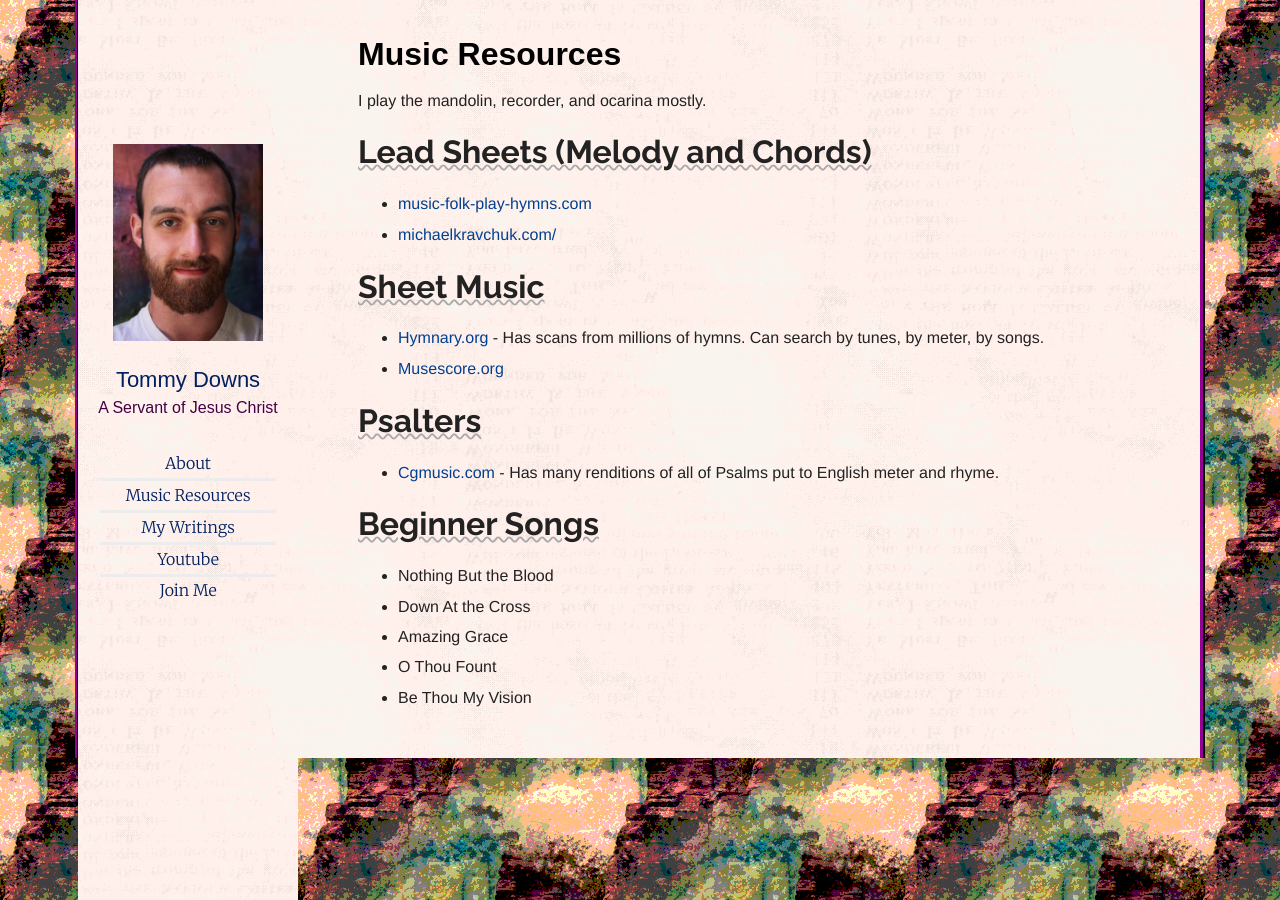
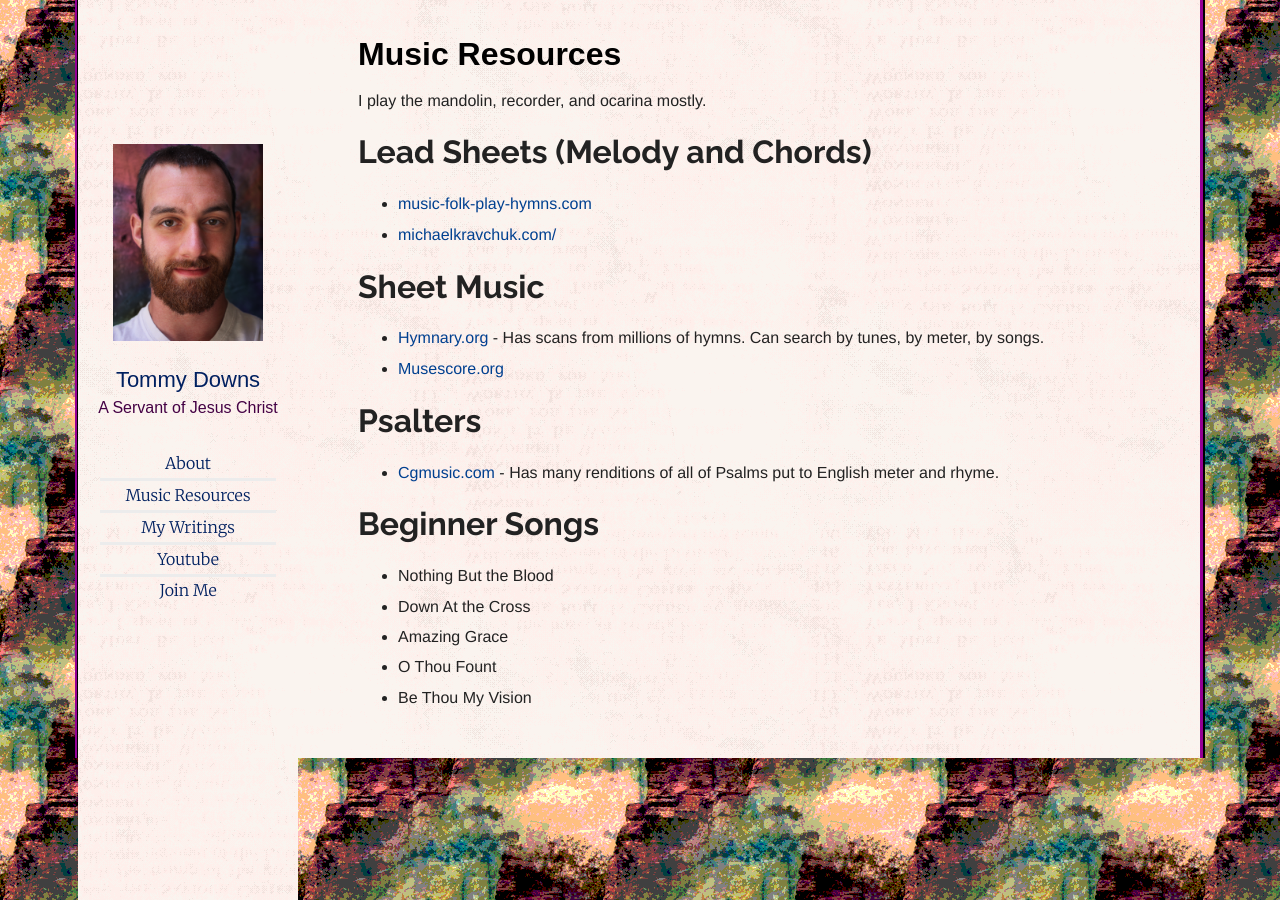
Before and after one commit to tnelsond/tnelsond, a Jekyll site: the page built from music.md, in a window 1280 px wide. Built offline with Jekyll 4.4.1, drawn with Linux system fonts in a browser that asks for light colours.

Commit message:
removed wavy underline from headings

```diff
--- a/_sass/plain.scss
+++ b/_sass/plain.scss
@@ -243,7 +243,6 @@
   h4,
   h5,
   h6 {
-		text-decoration: 2px wavy underline #aaa;
     font-family: Raleway, sans-serif;
   }
 }
```
